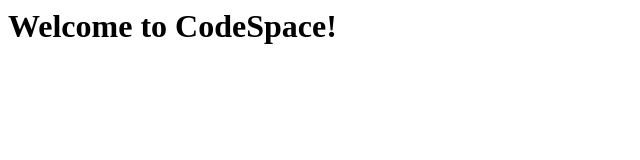
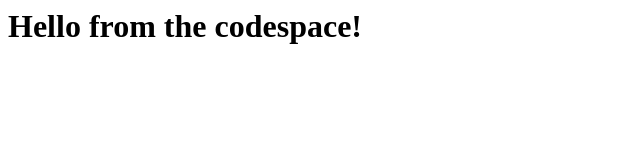
Before and after one commit to mattwoodcock/skills-code-with-codespaces, a plain HTML site: page index.html in a window 1280 px wide. Shown: the whole page, without its empty margins (0-640 px from the left). Drawn offline with Linux system fonts and the light colour scheme.

Commit message:
My second commit from codespace

```diff
--- a/index.html
+++ b/index.html
@@ -1,3 +1,3 @@
 <html>
-  <h1>Welcome to CodeSpace!</h1>
+  <h1>Hello from the codespace!</h1>
 </html>
```
